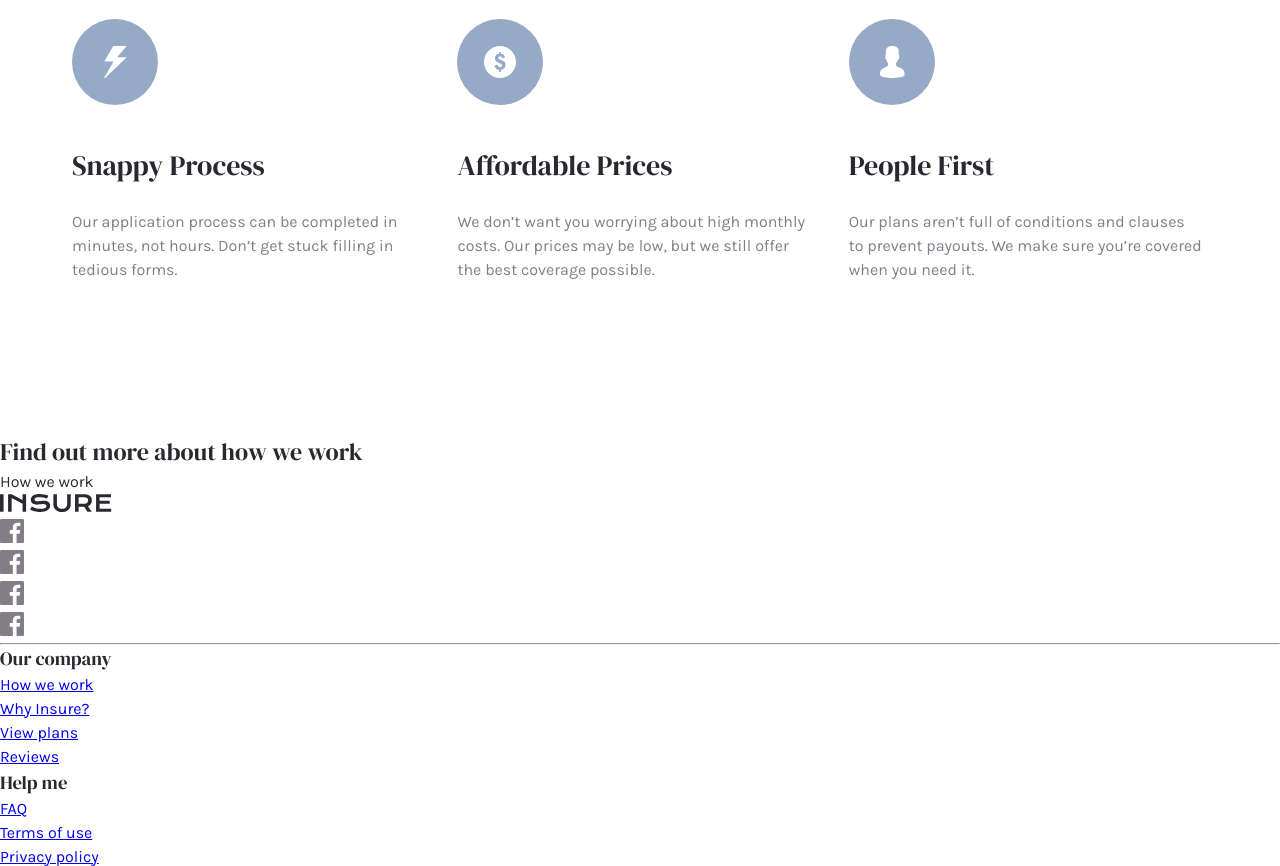
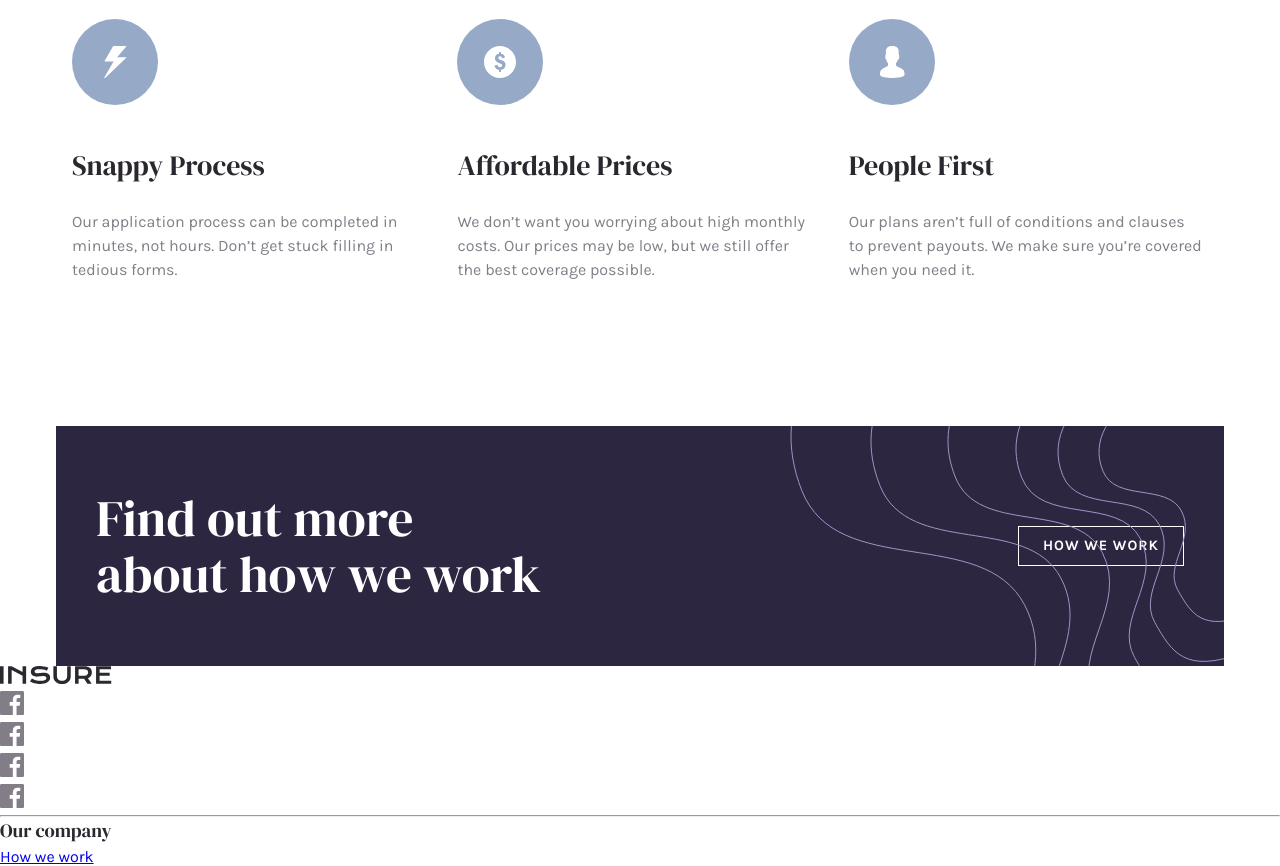
Before and after one commit to AhmedElaguab/insure-landing-page, a website: page index.html in a window 1280 px wide. Shown: the part 1170-2036 px from the top of the page. Drawn offline with Linux system fonts and the light colour scheme.

Commit message:
Add more section styles

```diff
--- a/css/style.scss
+++ b/css/style.scss
@@ -243,7 +243,8 @@ h6 {
 
 // Start about styles
 .about {
-  padding: 8.5rem 0;
+  padding-top: 8.5rem;
+  padding-bottom: 6rem;
   text-align: center;
 
   &__heading {
@@ -276,6 +277,48 @@ h6 {
   }
 }
 // End about styles
+
+// Start more styles
+.more {
+  &__inner {
+    position: relative;
+    background-color: $primary;
+    margin: 1.5rem;
+    color: #fff;
+    padding: 4rem 2.5rem;
+    display: flex;
+    flex-direction: column;
+    align-items: center;
+
+    &::after {
+      content: '';
+      position: absolute;
+      background: url(./../images/bg-pattern-how-we-work-mobile.svg) top right
+        no-repeat;
+      width: 100%;
+      height: 100%;
+      top: 0;
+      left: 0;
+    }
+  }
+
+  &__heading {
+    @extend %section-heading;
+    text-align: center;
+    font-size: 2.3rem;
+    line-height: 1.1;
+  }
+
+  &__link {
+    @extend %link;
+    font-size: 0.9rem;
+    border: 1px solid #fff;
+    display: inline-block;
+    padding: 0.5rem 1.5rem;
+    margin-top: 1rem;
+  }
+}
+// End more styles
 
 // Responsive Styles
 @media screen and (min-width: $sc-sm) {
@@ -409,6 +452,7 @@ h6 {
   // Start about styles
   .about {
     padding-top: 20rem;
+    padding-bottom: 8rem;
     text-align: left;
 
     &__heading {
@@ -427,7 +471,32 @@ h6 {
     }
   }
   // End about styles
-  // End about styles
+
+  // Start more styles
+  .more {
+    &__inner {
+      margin: 0;
+      flex-direction: row;
+      justify-content: space-between;
+
+      &::after {
+        background: url(./../images/bg-pattern-how-we-work-desktop.svg) top
+          right no-repeat;
+      }
+    }
+
+    &__heading {
+      text-align: left;
+      margin: 0;
+      font-size: 3.2rem;
+      width: 50%;
+    }
+
+    &__link {
+      margin: 0;
+    }
+  }
+  // End more styles
 }
 
 @media screen and (min-width: $sc-xl) {
--- a/index.html
+++ b/index.html
@@ -166,8 +166,16 @@
       </section>
 
       <section class="more">
-        <h2 class="more__heading">Find out more about how we work</h2>
-        <p class="more__para">How we work</p>
+        <div class="container">
+          <div class="more__inner">
+            <h2 class="more__heading">
+              Find out more
+              <br class="more__heading-break" />
+              about how we work
+            </h2>
+            <a href="#" class="more__link">How we work</a>
+          </div>
+        </div>
       </section>
 
       <footer class="footer">
```
Also changed, not shown: css/style.css, 1 other file.
